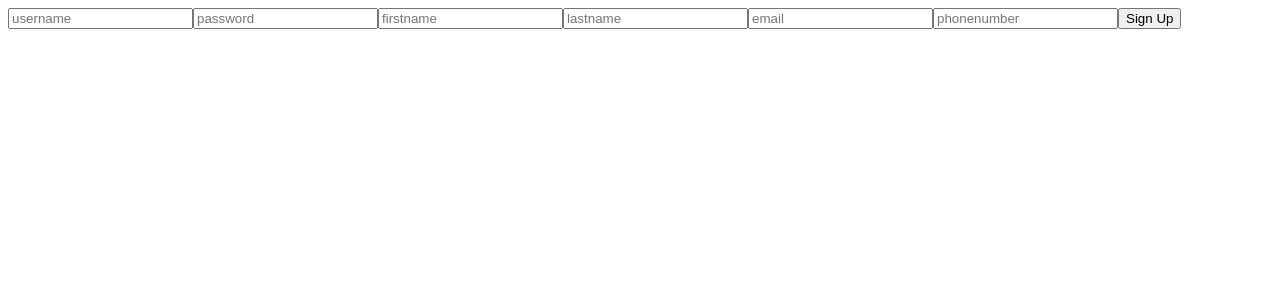
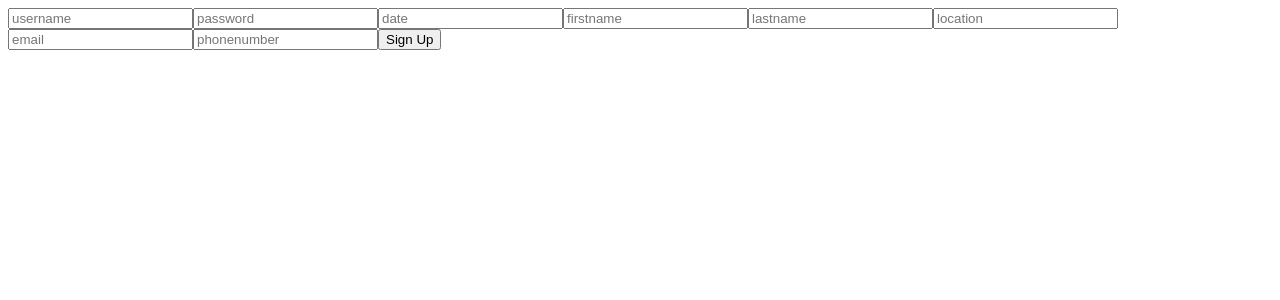
Before and after one commit to Iteration-Neko-Mamushi/Subify-2.0, a React app: page /signup in a window 1280 px wide. Shown: the top 300 px of the page. Built offline with nearby package versions, Linux system fonts and the light colour scheme.

Commit message:
Signup Form to post to database

```diff
--- a/client/Signup.jsx
+++ b/client/Signup.jsx
@@ -1,16 +1,118 @@
 import React from 'react';
+import { useState } from 'react';
+export default function Signup() {
 
-export default function Signup() {
+
+
+  const [username, setUsername] = useState('')
+  const [password, setPassword] = useState('')
+  const [account_date, setAccount_date] = useState('')
+  const [first_name, setFirstname] = useState('')
+  const [last_name, setLastname] = useState('')
+  const [location, setLocation] = useState('')
+  const [email, setEmail] = useState('')
+  const [phone_number, setPhoneNumber] = useState('')
+
+
+
+
+
+
+  const handleSubmit = async (e) =>{
+      e.preventDefault()
+      // const users = {username, account_date, first_name, last_name, location, email, phonenumber}
+      // const acctDate = new Date().toLocaleString();
+
+
+
+        const users = {username, password, account_date, first_name, last_name, location, email, phone_number}
+
+      const response = await fetch('/api/users', {
+          method: 'POST',
+          body: JSON.stringify(users),
+          headers: {
+            'Content-Type': 'application/json'
+          }
+      });
+
+      const data = await response.json();
+        console.log(data)
+      console.log('res data:', data)
+
+        if (response.ok){
+            setUsername('')
+            setPassword('')
+            setAccount_date('')
+            setFirstName('')
+            setLastName('')
+            setLocation('')
+            setEmail('')
+        }
+
+  }
+
   return (
-    <div>
-      <form className='signUpForm'>
-        <input type="text" id="usernameSignup" placeholder="username" value={null} />
-        <input type="password" id="passwordSignup" placeholder="password" value={null}/>
-        <input type="text" id="firstnameSignup" placeholder="firstname" value={null} />
-        <input type="text" id="lastnameSignup" placeholder="lastname" value={null} />
-        <input type="text" id="emailSignup" placeholder="email" value={null} />
-        <input type="text" id="phonenumberSignup" placeholder="phonenumber" value={null} />
-        <button type='submit' id='signupButton'>Sign Up</button>
+    <div className='form'>
+      <form className='signUpForm' onSubmit={handleSubmit}>
+        <input
+         type="text"
+         id="usernameSignup"
+         placeholder="username"
+         onChange={(e) => setUsername(e.target.value) }
+         value={username}
+         />
+
+        <input
+         type="password"
+         id="passwordSignup"
+         placeholder="password"
+         onChange={(e) => setPassword(e.target.value) }
+         value={password}
+         />
+        <input
+        type="text"
+        id="firstnameSignup"
+        placeholder="date"
+        onChange={(e) => setaccount_date(e.target.value)}
+        value={account_date}
+        />
+        <input
+        type="text"
+        id="firstnameSignup"
+        placeholder="firstname"
+        onChange={(e) => setFirstname(e.target.value)}
+        value={first_name}
+        />
+        <input
+        type="text"
+        id="lastnameSignup"
+        placeholder="lastname"
+        onChange={(e) => setLastname(e.target.value)}
+        value={last_name}
+        />
+        <input
+        type="text"
+        id="location"
+        placeholder="location"
+        onChange={(e) => setLocation(e.target.value)}
+        value={location}
+        />
+
+        <input
+        type="text"
+        id="emailSignup"
+        placeholder="email"
+        onChange={(e) => setEmail(e.target.value)}
+        value={email}
+         />
+
+        <input
+         type="text"
+         id="phonenumberSignup"
+         placeholder="phonenumber"
+         onChange={(e) => setPhoneNumber (e.target.value)}
+         value={phone_number} />
+        <button id='signupButton'>Sign Up</button>
       </form>
     </div>
   );
```
